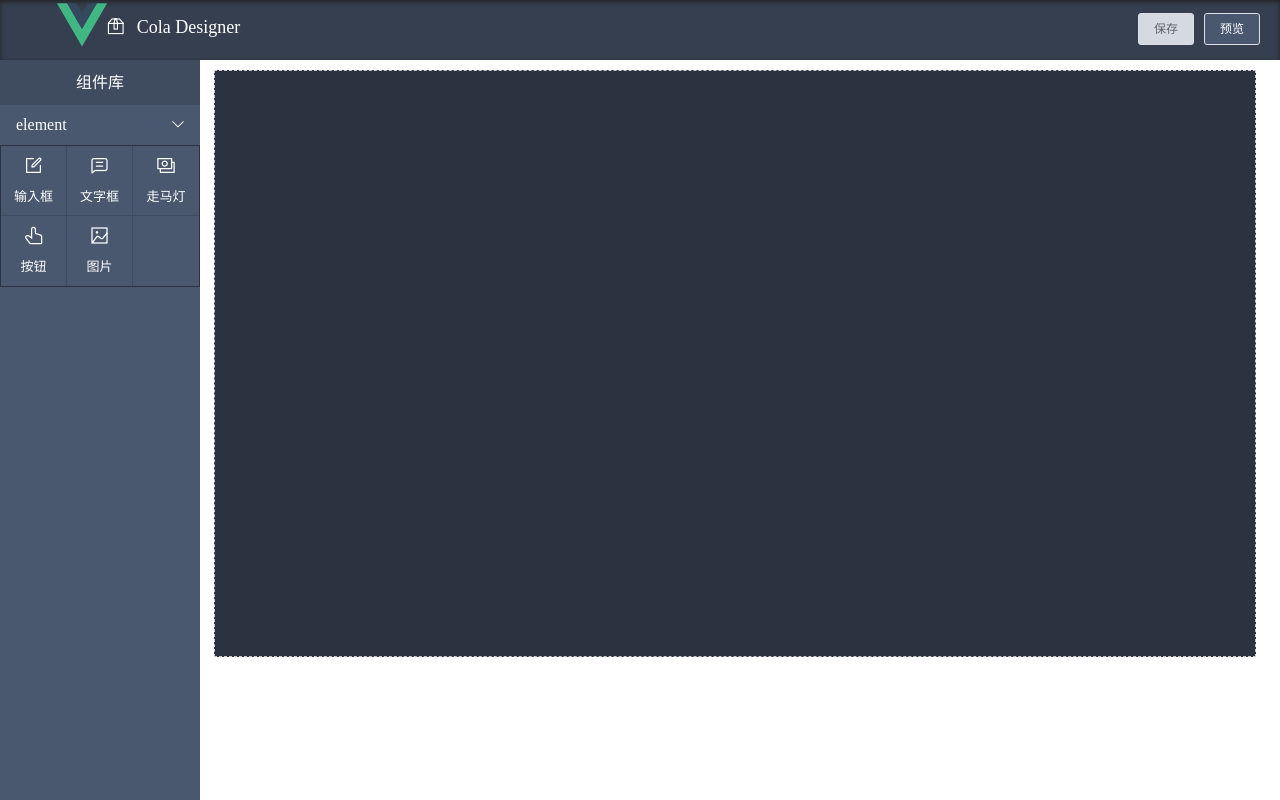
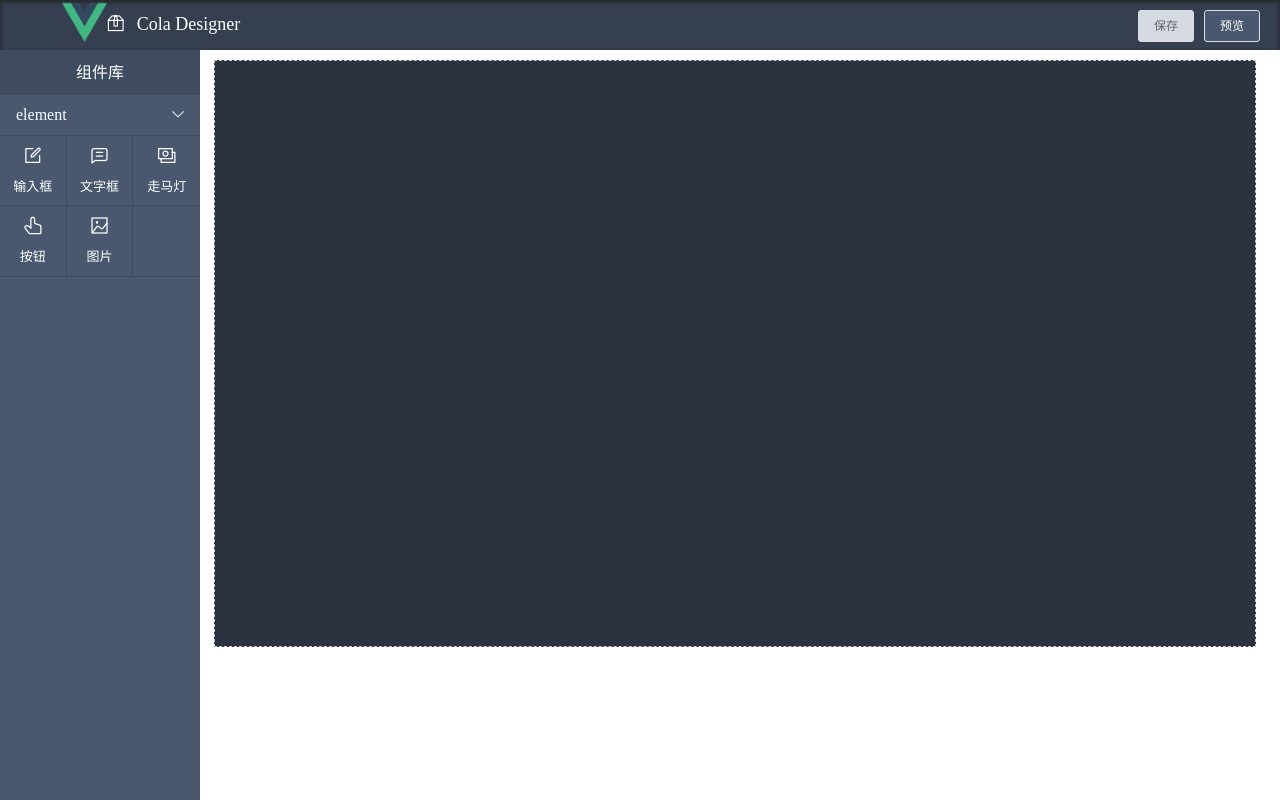
Before and after one commit to colaiven/cola-designer, a Vue app: page / in a window 1280 px wide. Built offline with nearby package versions, Linux system fonts and the light colour scheme.

Commit message:
样式优化

```diff
--- a/src/designer/componentBar.vue
+++ b/src/designer/componentBar.vue
@@ -2,13 +2,13 @@
   <el-row style="width:100%;height:100%;background: #49586E;z-index: 2000;color: #fff;overflow: auto">
     <el-row class="cptTitle">组件库</el-row>
     <div v-for="group in cptGroupKeys" :key="group">
-      <div style="line-height: 40px" class="hoverPointer" @click="checkGroup(group)">
+      <div style="line-height: 40px;border-bottom: 1px solid #3F4B5F" class="hoverPointer" @click="checkGroup(group)">
         <div style="display: inline-block;text-indent: 1em;width: 170px;">{{group}}</div>
         <div style="display: inline-block;">
           <i :class=" openedKey === group ? 'el-icon-arrow-down':'el-icon-arrow-right'"></i>
         </div>
       </div>
-      <el-row style="border: 1px solid #2b3340" v-show="openedKey === group">
+      <el-row style="border-bottom: 1px solid #3F4B5F" v-show="openedKey === group">
         <el-col :span="8" v-for="(item,index) in cptGroups[group]" :key="item.name"
                 style="height: 70px;text-align: center;"
                 :style="{borderRight:(index+1)%3!==0 ? '1px solid #3F4B5F':''
--- a/src/designer/index.vue
+++ b/src/designer/index.vue
@@ -2,7 +2,7 @@
   <div>
     <el-row class="top">
       <el-col :span="2" align="right" style="height: 100%;overflow: hidden;">
-        <el-image style="width: 50px; height: 50px;padding: 0;margin: 0" :src="require('/src/assets/logo.png')"
+        <el-image style="width: 45px; height: 45px;padding: 0;margin: 0" :src="require('/src/assets/logo.png')"
                   fit="fill"></el-image>
       </el-col>
       <el-col :span="3" align="left">
@@ -14,8 +14,8 @@
         <el-button size="small" @click="preview" style="margin-right: 20px;background: #49586e;color: #fff">预览</el-button>
       </el-col>
     </el-row>
-    <div :style="{height: (windowHeight-60)+'px'}">
-      <div style="float: left;height: 100%;" :style="{width:cptBarWidth+'px'}" >
+    <div :style="{height: (windowHeight-50)+'px'}">
+      <div style="float: left;height: 100%;" :style="{width:cptBarWidth+'px'}">
         <component-bar @dragStart="dragStart"/><!--左侧组件栏-->
       </div>
       <div style="float: left;" :style="{width:(windowWidth-cptBarWidth-10)+'px'}">
@@ -27,6 +27,7 @@
             <comment :is="item.cptName" :width="item.cptWidth" :height="item.cptHeight"
                      :option="item.option"></comment>
             <div class="delTag" @click.stop="delCpt(item)"><i class="el-icon-delete"/></div>
+            <div class="resizeTag" @mousedowm="resizeCptDown" @mousemove="resizeCptMove"></div>
           </div>
         </div>
       </div>
@@ -51,6 +52,7 @@ export default {
       windowHeight:document.documentElement.clientHeight,
       conWidth: 0,
       conHeight: 0,
+      resizeDown:false,
       copyDom: '',
       cacheComponents:[],
       configBarShow: false,
@@ -108,6 +110,17 @@ export default {
       this.copyDom = copyDom;
       copyDom.draggable = false;
     },
+    resizeCptDown(e){
+      console.log(111)
+      console.log(e)
+      this.resizeDown = true;
+    },
+    resizeCptMove(e){
+      console.log(222)
+      if (this.resizeDown){
+        console.log(e)
+      }
+    },
     allowDrop(e) {e.preventDefault()},
     drop(e) {//从组件栏丢下组件
       let config = JSON.parse(this.copyDom.getAttribute('config'));
@@ -158,13 +171,15 @@ export default {
 </script>
 
 <style scoped>
-.top {height: 60px;box-shadow: 0 2px 5px #222 inset;color: #fff;overflow: hidden;
-  margin: 0;font-size: 18px;line-height: 55px;background: #353F50}
+.top {height: 50px;box-shadow: 0 2px 5px #222 inset;color: #fff;overflow: hidden;
+  margin: 0;font-size: 18px;line-height: 48px;background: #353F50}
 .webContainer {border: 1px dashed #ccc;margin: 10px auto;background: #2B3340;position: relative}
 .cptDiv {position: absolute;overflow: auto;border: 1px dashed rgba(102, 177, 205, 0.6);}
-.delTag {z-index: 9999;width: 20px;height: 20px;background: #2b3340;border-radius: 2px;color: #ccc;
+.delTag {width: 20px;height: 20px;background: #2b3340;border-radius: 2px;color: #ccc;
   position: absolute;top: 0;right: 0;text-align: center;display: none
 }
 .delTag:hover {cursor: pointer}
 .cptDiv:hover .delTag {display: block}
+.resizeTag{width: 8px;height: 8px;position: absolute;bottom: 0;right: 0}
+.resizeTag:hover{cursor: nwse-resize}
 </style>
```
